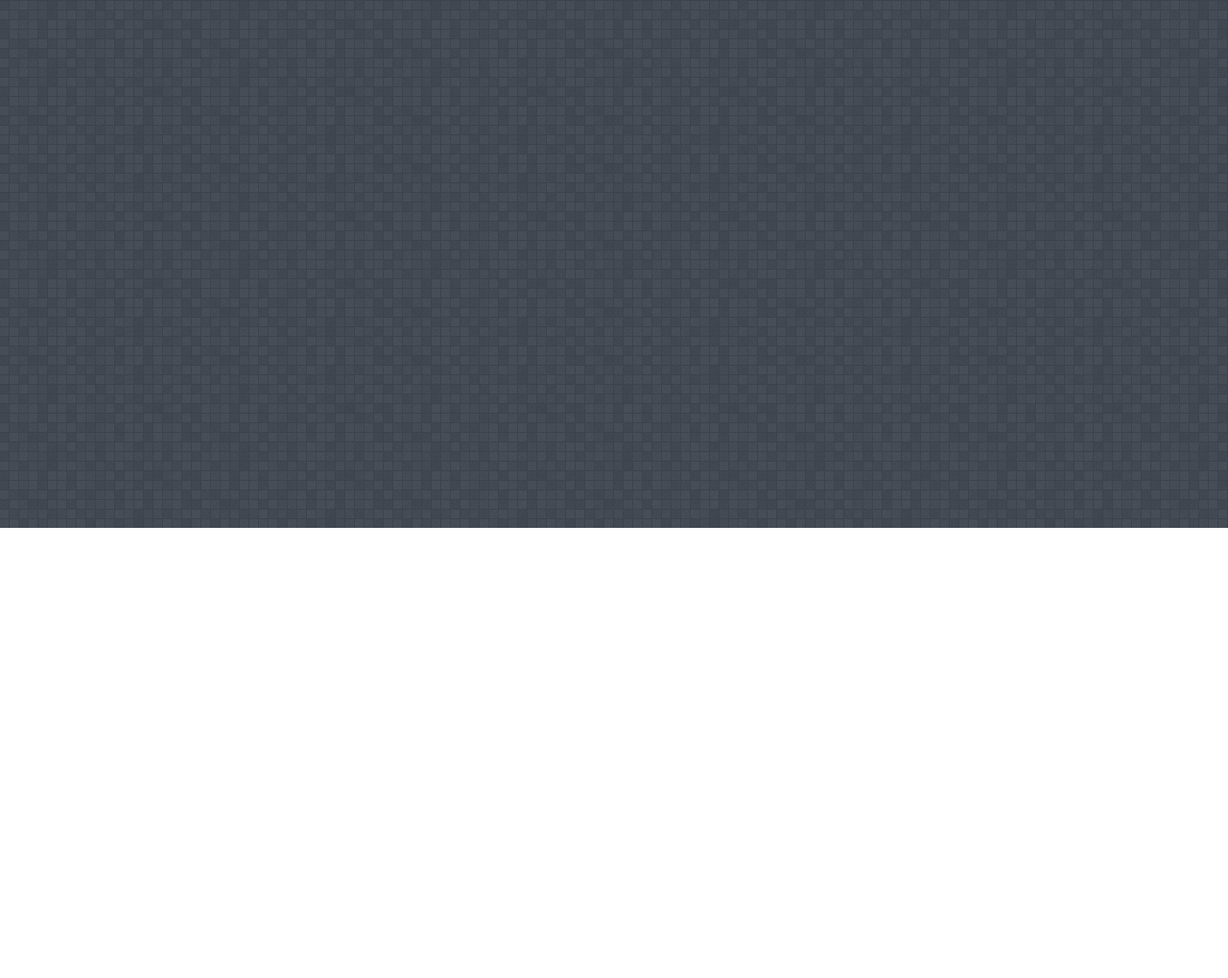
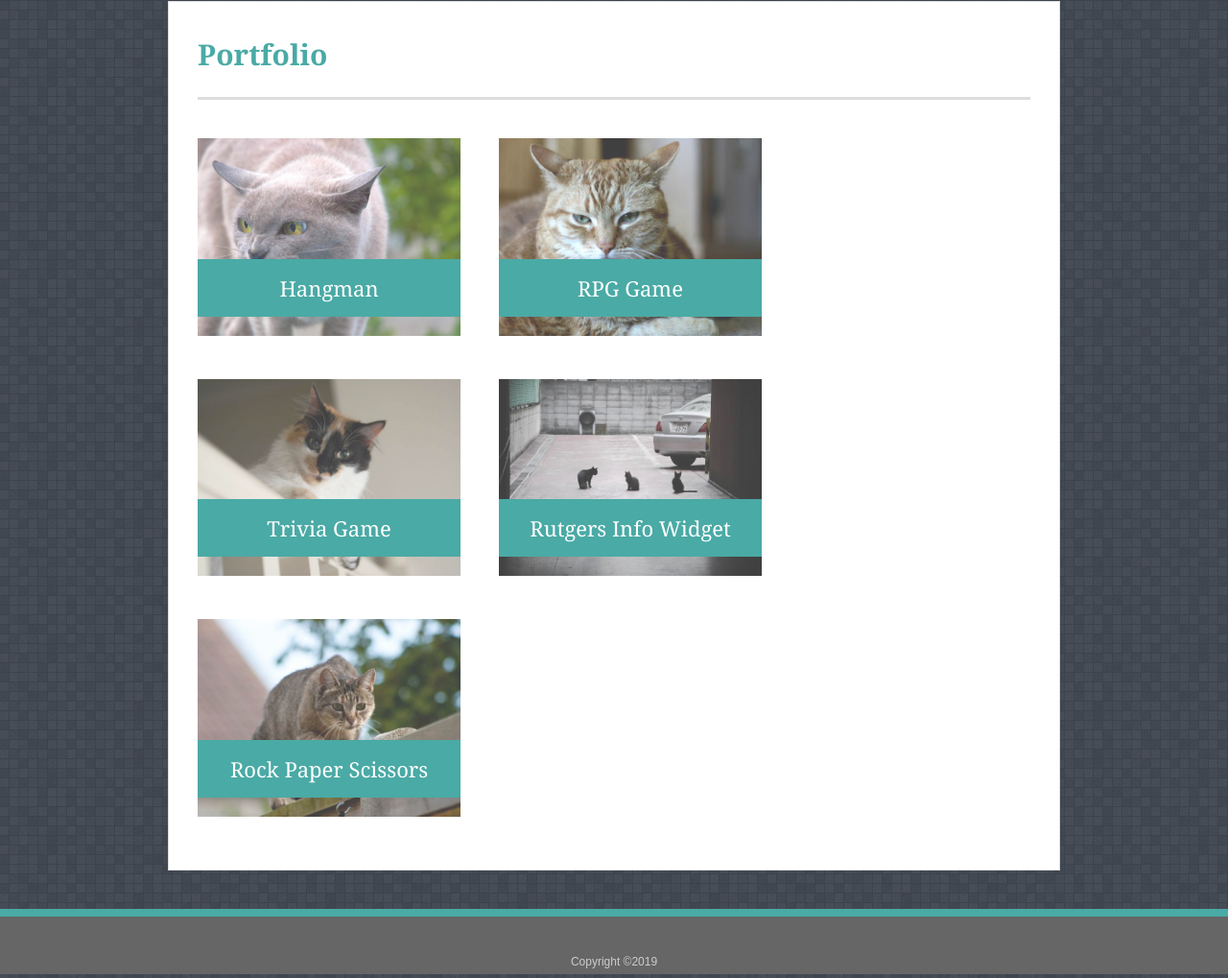
Before and after one commit to Skorgum/Bootstrap-Portfolio, a plain HTML site: page portfolio.html in a window 1280 px wide. Shown: the part 250-1269 px from the top of the page at 96% size. Before the commit the page ends 800 px from the top, so only its background shows below. Drawn offline with nearby package versions, Linux system fonts and the light colour scheme.

Commit message:
added content grid wip

```diff
--- a/portfolio.html
+++ b/portfolio.html
@@ -30,7 +30,52 @@
                 </li>
             </ul>
         </nav>
-</header>
+    </header>
+
 <!-- Need to establish grid -->
+
+    <div id="main-container" class="container">
+        <section class="main-section">
+            <h1>Portfolio</h1>
+
+            <div class="project">
+                <img src="assets/images/cats-q-c-640-480-2.jpg" alt="Hangman">
+
+                <h3>Hangman</h3>
+            </div>
+
+            <div class="project">
+                <img src="assets/images/cats-q-c-640-480-3.jpg" alt="RPG Game">
+
+                <h3>RPG Game</h3>
+            </div>
+
+            <div class="project">
+                <img src="assets/images/cats-q-c-640-480-5.jpg" alt="Trivia Game">
+
+                <h3>Trivia Game</h3>
+            </div>
+
+            <div class="project">
+                <img src="assets/images/cats-q-c-640-480-6.jpg" alt="Rutgers Info Widget">
+
+                <h3>Rutgers Info Widget</h3>
+            </div>
+
+            <div class="project">
+                <img src="assets/images/cats-q-c-640-480-10.jpg" alt="Rock Paper Scissors">
+
+                <h3>Rock Paper Scissors</h3>
+            </div>
+
+        </section>
+    </div>
+
+    <footer>
+        <div class="container">
+            Copyright &copy;2019
+        </div>
+    </footer>
+
 </body>
 </html>
```
Also changed, not shown: contact.html (+33 -1 lines).
